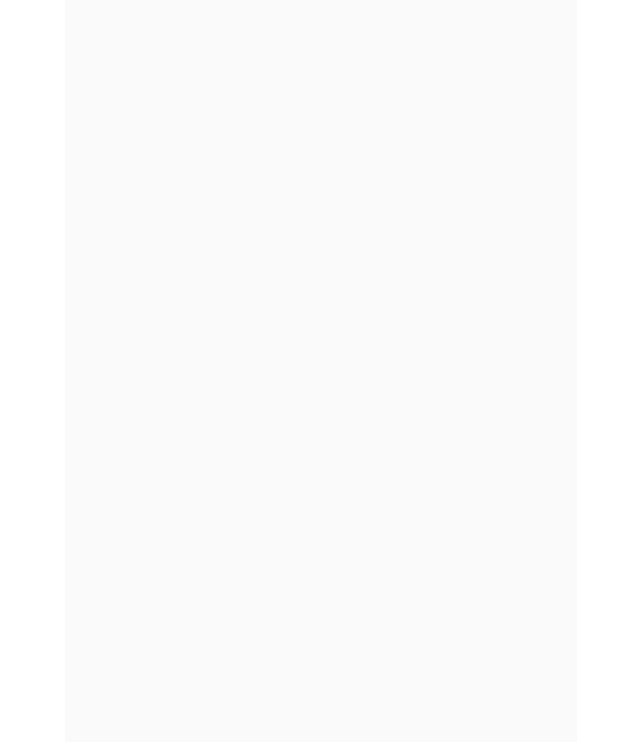
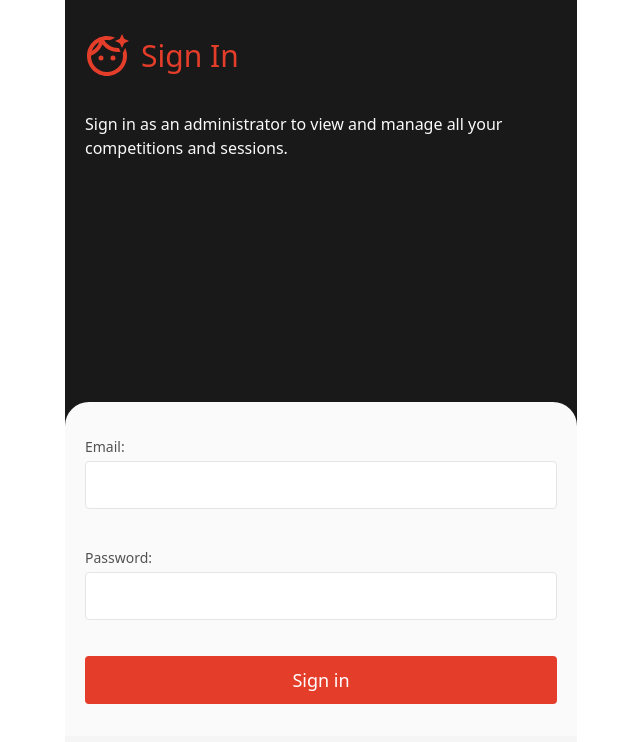
Before and after one commit to wickker/judging-system, a SvelteKit app: page /login-admin in a window 1280 px wide. Shown: the top 742 px of the page, without its empty margins (319-959 px from the left). Built offline with nearby package versions, Linux system fonts and the light colour scheme; no server answers.

Commit message:
login admin page done

```diff
--- a/src/lib/components/commons/Button/Button.svelte
+++ b/src/lib/components/commons/Button/Button.svelte
@@ -2,6 +2,7 @@
 	export let color: 'indigo' | 'crimson' = 'crimson'
 	export let type: 'bordered' | 'filled' = 'filled'
 	export let isBlock = false
+  export let buttonType = 'button'
 
 	function getColors() {
 		if (type === 'bordered' && color === 'crimson') {
@@ -19,6 +20,7 @@
 	on:click
 	class="flex h-12 max-w-full flex-row items-center justify-center truncate rounded border-2 px-6 py-3 text-lg text-white transition-transform active:scale-90 {getColors()}"
 	class:w-full={isBlock}
+  type={buttonType}
 >
 	<slot />
 </button>
--- a/src/lib/components/commons/FormItem/FormItem.svelte
+++ b/src/lib/components/commons/FormItem/FormItem.svelte
@@ -1,9 +1,15 @@
 <script lang="ts">
+	import { fade } from 'svelte/transition'
+
 	export let label = ''
 	export let slotName = ''
 	export let errorMessage = ''
 </script>
 
-<label class="mb-1 inline-block text-base text-neutral-600" for={slotName}>{label}:</label>
+<label class="mb-1 inline-block text-sm text-neutral-600" for={slotName}>{label}:</label>
 <slot {slotName} name="formItem" />
-<p class="mb-2 h-4 text-xs text-red-500">{errorMessage}</p>
+<p class="h-9 text-xs text-red-500">
+	{#if errorMessage}
+		<span transition:fade={{ duration: 250 }}>{errorMessage}</span>
+	{/if}
+</p>
--- a/src/lib/components/commons/Input/Input.svelte
+++ b/src/lib/components/commons/Input/Input.svelte
@@ -7,7 +7,7 @@
 </script>
 
 <input
-	class="h-12 w-full rounded border-2 bg-white px-2.5 py-3 text-base text-neutral-600 outline-none"
+	class="h-12 w-full rounded border bg-white px-2.5 py-3 text-base text-neutral-600 outline-none"
 	class:border-neutral-100={disabled}
 	class:border-neutral-200={!disabled}
 	class:border-red-400={hasError}
@@ -16,4 +16,5 @@
 	{type}
 	{name}
 	on:input
+	autocomplete="on"
 />
--- /dev/null
+++ b/src/lib/utils/constants/commons.ts
@@ -0,0 +1,8 @@
+import { PUBLIC_VITE_GOOGLE_CLIENT_ID, PUBLIC_VITE_BASE_URL } from '$env/static/public'
+import { ROUTES } from '$lib/utils/constants/routes'
+
+export const GOOGLE_AUTH_OPTIONS = {
+	client_id: PUBLIC_VITE_GOOGLE_CLIENT_ID,
+	ux_mode: 'redirect',
+	login_uri: `${PUBLIC_VITE_BASE_URL}${ROUTES.API.GOOGLE_AUTH}`,
+} as const
--- a/src/lib/utils/constants/routes.ts
+++ b/src/lib/utils/constants/routes.ts
@@ -4,5 +4,8 @@ export const ROUTES = {
   LOGIN_ADMIN: '/login-admin',
   LOGIN_JUDGE: '/login-judge',
   LOGOUT: '/logout',
-  SESSIONS: '/sessions'
+  SESSIONS: '/sessions',
+  API: {
+    GOOGLE_AUTH: '/api/google-auth'
+  }
 } as const
--- a/src/routes/+layout.svelte
+++ b/src/routes/+layout.svelte
@@ -3,8 +3,7 @@
 </script>
 
 <svelte:head>
-	<!-- TODO: Change this -->
-	<meta name="description" content="Svelte demo app" />
+	<meta name="description" content="Judging for performance sports simplified!" />
 	<script src="https://accounts.google.com/gsi/client" async defer></script>
 </svelte:head>
 
--- a/src/routes/+page.server.ts
+++ /dev/null
@@ -1,5 +0,0 @@
-// since there's no dynamic data here, we can prerender
-// it so that it gets served as a static asset in production
-export const prerender = true
-
-// TODO: Potentially disable CSR
--- a/src/routes/+page.svelte
+++ b/src/routes/+page.svelte
@@ -1,42 +1,17 @@
 <script lang="ts">
-	import { onMount } from 'svelte'
+  import { goto } from '$app/navigation'
 	import Logo from '$lib/assets/logo.svg'
 	import { Input, FormItem, Button } from '$lib/components/commons'
-
-	let loginElement: HTMLDivElement | undefined = undefined
-
-	onMount(async () => {
-		google.accounts.id.initialize({
-			client_id: '301604255242-geljs46di82rvv80uv2qvg0marl66to1.apps.googleusercontent.com',
-			ux_mode: 'redirect',
-			login_uri: 'http://localhost:5173/api/google-auth',
-		})
-		google.accounts.id.renderButton(loginElement, {
-			width: '220',
-			theme: 'outline',
-			size: 'large',
-			type: 'standard',
-			text: 'signin_with',
-			shape: 'rectangular',
-			logo_alignment: 'left',
-		})
-	})
+  import { ROUTES } from '$lib/utils/constants/routes'
 </script>
 
 <div class="relative flex h-full flex-row items-center justify-center bg-dark-indigo">
 	<img src={Logo} alt="Logo" class="mb-[332px] h-28 w-28" />
 	<div class="absolute bottom-0 flex w-full flex-col gap-5 rounded-t-3xl bg-neutral-50 px-5 py-8">
-		<!-- <FormItem label="Email" slotName="email">
-			<Input let:slotName name={slotName} slot="formItem" />
-		</FormItem> -->
 		<h1 class="mb-3 text-2xl text-neutral-700">Welcome</h1>
-		<Button isBlock>Sign in (as Administrator)</Button>
+		<Button isBlock on:click={() => goto(ROUTES.LOGIN_ADMIN)}>Sign in (as Administrator)</Button>
 		<Button isBlock>Sign in (as Judge)</Button>
 		<div />
 		<Button isBlock color="indigo">Sign up</Button>
-		<div />
-
-		<!-- <div class="g_id_signin" bind:this={loginElement} /> -->
-		<div bind:this={loginElement} />
 	</div>
 </div>
--- a/src/routes/login-admin/+page.svelte
+++ b/src/routes/login-admin/+page.svelte
@@ -1,30 +1,66 @@
 <script lang="ts">
+	import { onMount } from 'svelte'
 	import type { ActionData } from './$types'
 	import { enhance } from '$app/forms'
 	import { ROUTES } from '$lib/utils/constants/routes'
+	import { PUBLIC_VITE_GOOGLE_CLIENT_ID, PUBLIC_VITE_BASE_URL } from '$env/static/public'
+	import Logo from '$lib/assets/logo.svg'
+	import { Input, FormItem, Button } from '$lib/components/commons'
+	import { GOOGLE_AUTH_OPTIONS } from '$lib/utils/constants/commons'
+	import type { FormErrorResp } from '$lib/types/commons'
 
-	export let form: ActionData
+	export let form: ActionData | FormErrorResp
 
-	$: console.log('login admin form : ', form)
+	let gLoginElement: HTMLDivElement | undefined = undefined
+
+  function resetError(keyName: string) {
+    if (form?.errors[keyName] && form.errors[keyName].length > 0) {
+      form.errors[keyName] = []
+    }
+  }
+
+	onMount(async () => {
+		google.accounts.id.initialize(GOOGLE_AUTH_OPTIONS)
+		google.accounts.id.renderButton(gLoginElement, {
+			text: 'signin_with',
+			width: window.innerWidth <= 400 ? window.innerWidth - 40 : 235,
+		})
+	})
 </script>
 
-<!-- <h1>Login - Admin</h1>
-
-<form method="POST" use:enhance>
-	<div>
-		<label for="email">Username</label>
-		<input name="email" type="text" required />
-	</div>
-
-	<div>
-		<label for="password">Password</label>
-		<input name="password" type="password" required />
-	</div>
-
-	<button type="submit">Login</button>
-</form>
-
-<br />
+<!-- <br />
 <form method="POST" action={ROUTES.LOGOUT}>
 	<button type="submit">Logout</button>
 </form> -->
+
+<div class="relative flex h-full flex-col bg-dark-indigo">
+	<div class="flex flex-row items-center gap-3 px-5 py-8">
+		<img src={Logo} alt="Logo" class="mx-[-2px] h-12 w-12" />
+		<h1 class="text-3xl text-crimson">Sign In</h1>
+	</div>
+	<p class="px-5 text-base text-neutral-50">
+		Sign in as an administrator to view and manage all your competitions and sessions.
+	</p>
+
+	<div class="absolute bottom-0 flex w-full flex-col rounded-t-3xl bg-neutral-50">
+		<div class="px-5 py-8">
+			<form method="POST" use:enhance>
+				<FormItem label="Email" slotName="email" errorMessage={form?.errors?.email[0] || ''}>
+					<Input let:slotName name={slotName} slot="formItem" on:input={() => resetError("email")} />
+				</FormItem>
+				<FormItem
+					label="Password"
+					slotName="password"
+					errorMessage={form?.errors?.password[0] || ''}
+				>
+					<Input let:slotName name={slotName} slot="formItem" type="password" on:input={() => resetError("password")} />
+				</FormItem>
+				<Button isBlock buttonType="submit">Sign in</Button>
+			</form>
+		</div>
+
+		<div class="bg-neutral-100 px-5 py-8">
+			<div bind:this={gLoginElement} class="flex flex-col items-center" />
+		</div>
+	</div>
+</div>
```
